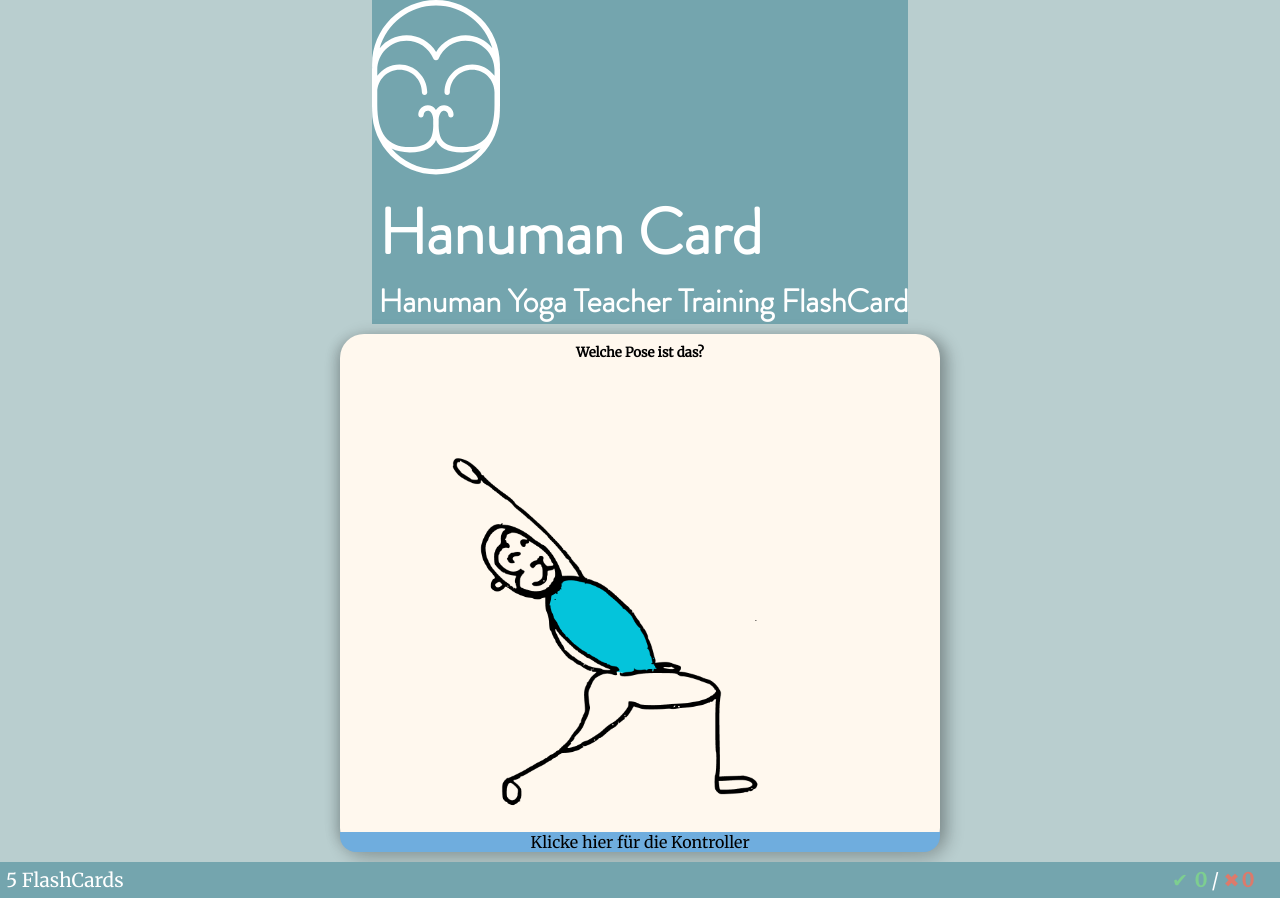
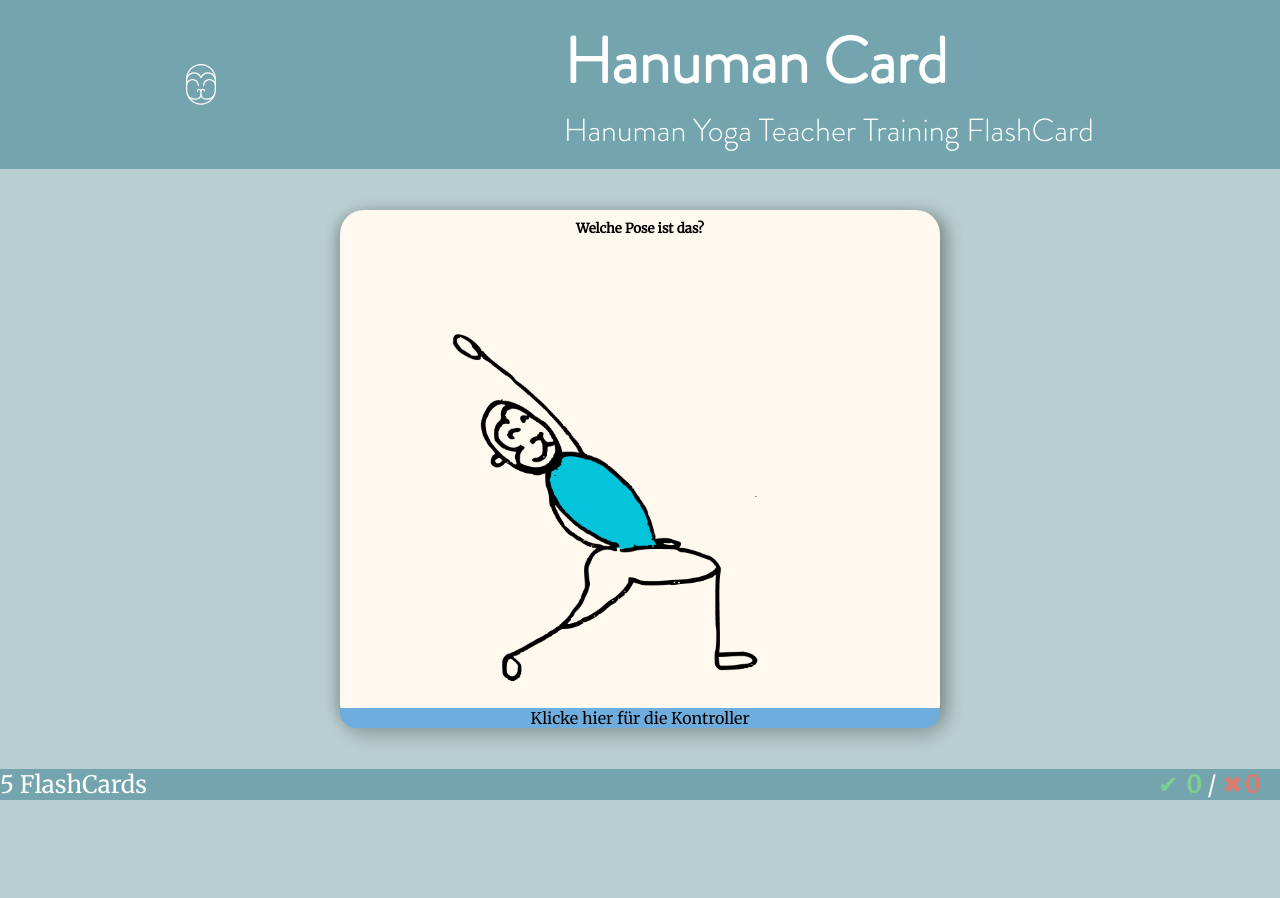
Before and after one commit to BenjaminBrodwolf/PWA-HanumanCard, a plain HTML site: page index.html in a window 1280 px wide. After the commit the page ends 800 px from the top, so only its background shows below. Drawn offline with Linux system fonts and the light colour scheme.

Commit message:
css Flex

```diff
--- a/css/style.css
+++ b/css/style.css
@@ -6,45 +6,45 @@
 }
 
 * {
-    margin: 0px;
-    padding: 0px;
+    margin: 0;
+    padding: 0;
+    -moz-box-sizing: border-box;
+    box-sizing: border-box;
 }
 
 
 body {
-
-    background: #B9CECF;
-    font-family: 'Merriweather', serif;
-}
-
-.app {
-    height: 100vh;
     display: flex;
     flex-direction: column;
     justify-content: space-between;
     align-items: center;
+
+    background: #B9CECF;
+    font-family: 'Merriweather', serif;
+
+    height: 100vh; /* Use vh as a fallback for browsers that do not support Custom Properties */
+    /*height: calc(var(--vh, 1vh) * 100);*/
 }
 
-header {
-    /*display: flex;*/
-    /*flex-direction: row;*/
-    /*justify-content: space-around;*/
+.header {
+    display: flex;
+    flex-direction: row;
+    justify-content: space-around;
 
+
+    width: 100%;
+    padding: 1rem;
+
+    background: #74A5AE;
 
     font-family: "Brandon Grotesque Light", "Segoe Print", sans-serif;
     color: #ffffff;
     font-size: 4vmin;
-
-    /*text-align: left;*/
-    /*padding: 1rem;*/
-    background: #74A5AE;
-    /*width: 100%;*/
+    text-align: left;
 }
 
-header img {
-    margin: 0px;
-    padding: 0px;
-    width: 10vw;
+.header img {
+    width: 30px;
     /*height: auto;*/
 
     /*max-width: 150px;*/
@@ -111,13 +111,12 @@ h5 {
 .answer {
     flex: 1;
     background-color: #7e8b96;
-    min-height: 70px;
+    /*min-height: 70px;*/
 }
 
 .answer p {
     color: #2d1f1f;
 }
-
 
 #showAnswer {
     flex-grow: 1;
@@ -182,19 +181,19 @@ h5 {
   Footer Styles
 *******************************
 */
-footer {
+.footer {
     background: #74A5AE;
     font-size: 1.5rem;
     width: 100%;
-    display: flex;
-    flex-direction: row;
-    justify-content: center;
+    /*display: flex;*/
+    /*flex-direction: row;*/
+    /*justify-content: center;*/
 }
 
 footer > div {
-    -webkit-box-sizing: border-box;
-    -moz-box-sizing: border-box;
-    box-sizing: border-box;
+    /*-webkit-box-sizing: border-box;*/
+    /*-moz-box-sizing: border-box;*/
+    /*box-sizing: border-box;*/
     float: left;
     font-size: .8em;
     padding: 6px;
--- a/index.html
+++ b/index.html
@@ -28,26 +28,21 @@
 </head>
 
 <body>
-<!--<iframe src="https://www.swissunihockey.ch/renderengine/render_wrapper.php?token=ca1db8d0-e391-11ea-ae5d-dd72b87f90ae" width="100%" height="800px" frameborder="0"></iframe>-->
 
-
-<div class="app">
-    <header>
+<div class="header">
     <img src="assets/HanumanLOGO.svg" alt="Hanuman Yoga Logo">
     <div class="headerText">
         <h1>Hanuman Card</h1>
         <p>Hanuman Yoga Teacher Training FlashCard</p>
     </div>
-    </header>
-    <main>
+</div>
+
 
 <div id="flashCard">
 
 </div>
 
-    </main>
-
-    <footer>
+<div class="footer">
     <div class="stats">
         <div class="questions-count"><span id="fcStat"> 0</span> FlashCards</div>
         <div class="current-stats">
@@ -58,16 +53,26 @@
             </p>
         </div>
     </div>
-    </footer>
 </div>
 
 <script src="js/flashCard.js"></script>
 
 <script>
     newStart();
-</script>
 
 
+    // First we get the viewport height and we multiple it by 1% to get a value for a vh unit
+    let vh = window.innerHeight * 0.01;
+    // Then we set the value in the --vh custom property to the root of the document
+    document.documentElement.style.setProperty('--vh', `${vh}px`);
+
+    // We listen to the resize event
+    window.addEventListener('resize', () => {
+        // We execute the same script as before
+        let vh = window.innerHeight * 0.01;
+        document.documentElement.style.setProperty('--vh', `${vh}px`);
+    });
+</script>
 
 
 </body>
--- a/js/flashCard.js
+++ b/js/flashCard.js
@@ -89,7 +89,7 @@ const repeatLearning = () =>{
                  <span style="color: #dc7a6b">&#10006; ${wrongList.length} falsch.</span>
              </p>
 
-            <div style="height: 50px" onclick="newStart()">
+            <div onclick="newStart()">
                 <h5>Alle nochmal wiederholen</h5>
             </div>
         `
```
Lines whose indentation alone changed are shown as unchanged.
